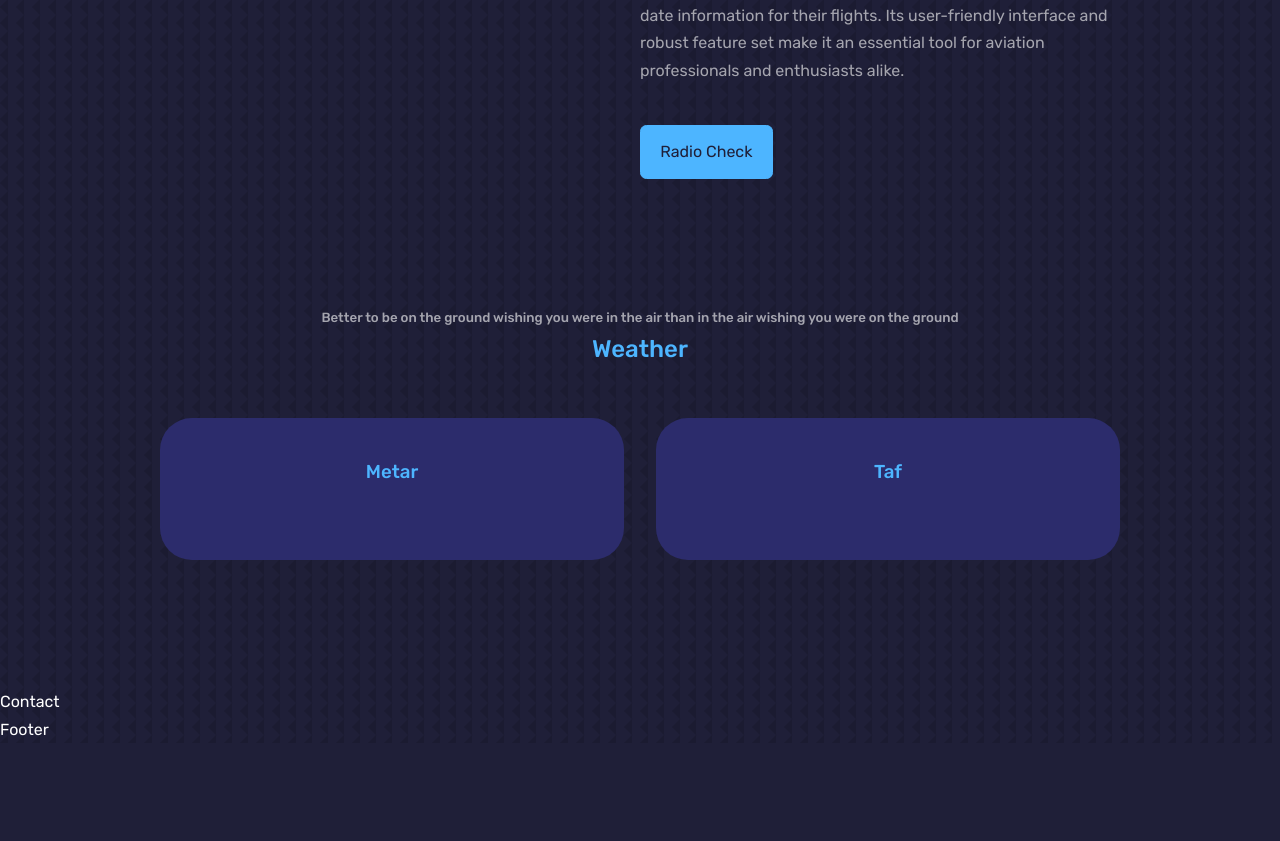
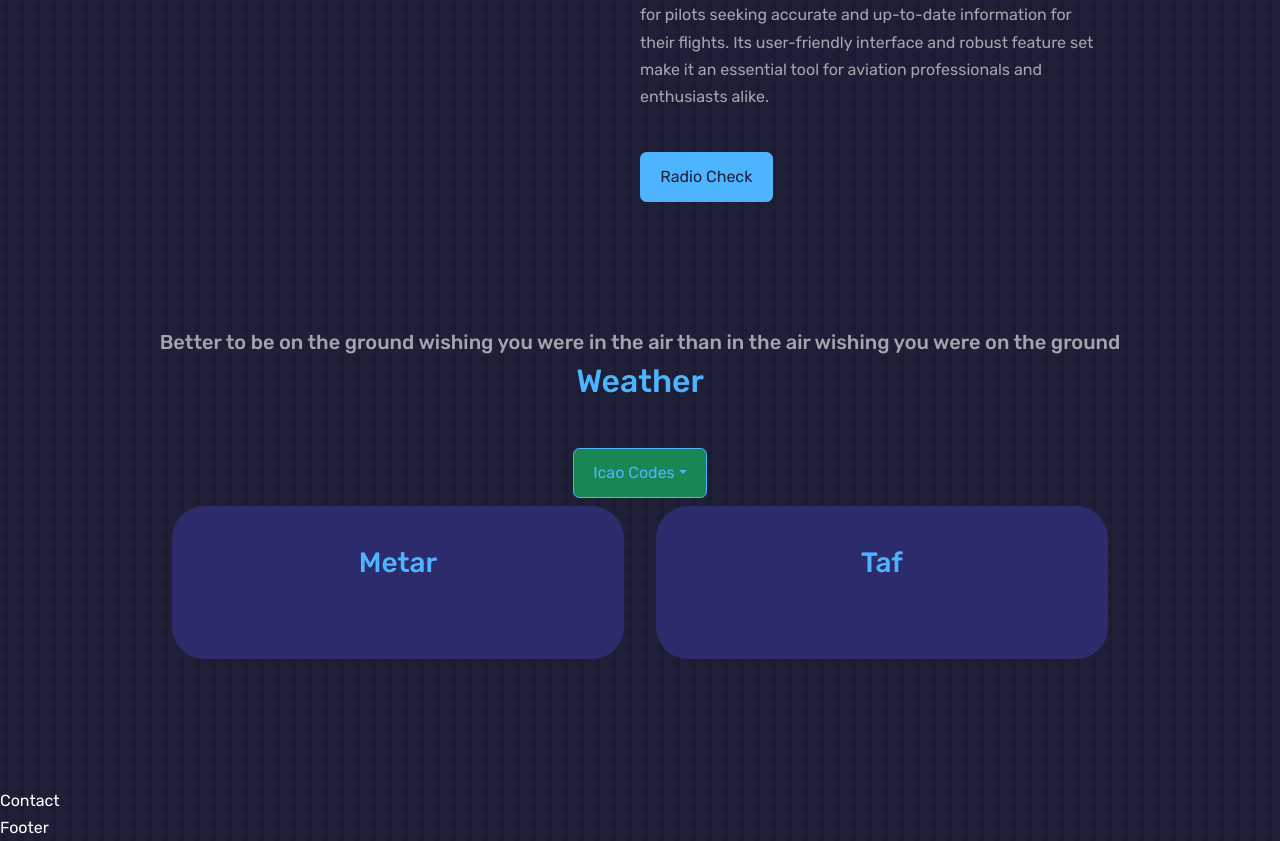
Before and after one commit to Gabbu98/my-flyer-front, a React (Create React App) app: page / in a window 1280 px wide. Shown: the part 1665-2506 px from the top of the page. Before the commit the page ends 2408 px from the top, so only its background shows below. Built offline with nearby package versions, Linux system fonts and the light colour scheme; no server answers.

Commit message:
adding icaoMenu dropdown

```diff
--- a/package.json
+++ b/package.json
@@ -7,8 +7,10 @@
     "@testing-library/react": "^13.4.0",
     "@testing-library/user-event": "^13.5.0",
     "axios": "^1.3.4",
+    "bootstrap": "^5.2.3",
     "http-proxy-middleware": "^2.0.6",
     "react": "^18.2.0",
+    "react-bootstrap-validation": "^0.1.11",
     "react-dom": "^18.2.0",
     "react-icons": "^4.7.1",
     "react-scripts": "^5.0.1",
--- /dev/null
+++ b/src/components/weather/IcaoMenu.jsx
@@ -0,0 +1,23 @@
+import React, { useState } from 'react';
+import 'bootstrap/dist/css/bootstrap.min.css';
+import {Container , Dropdown} from 'react-bootstrap';
+
+function BasicExample() {
+    return (
+    <h5>
+      <Dropdown>
+        <Dropdown.Toggle variant="success" id="dropdown-basic">
+          Icao Codes
+        </Dropdown.Toggle>
+
+        <Dropdown.Menu>
+          <Dropdown.Item href="#/action-1">Action</Dropdown.Item>
+          <Dropdown.Item href="#/action-2">Another action</Dropdown.Item>
+          <Dropdown.Item href="#/action-3">Something else</Dropdown.Item>
+        </Dropdown.Menu>
+      </Dropdown>
+      </h5>
+    );
+  }
+
+  export default BasicExample;
--- a/src/components/weather/Weather.jsx
+++ b/src/components/weather/Weather.jsx
@@ -1,4 +1,5 @@
 import React, { useEffect, useState } from "react";
+import IcaoMenu from "./IcaoMenu";
 import "./Weather.css";
 
 const Weather = () => {
@@ -26,6 +27,8 @@ const Weather = () => {
         wishing you were on the ground
       </h5>
       <h2>Weather</h2>
+      <IcaoMenu/>
+
       <div className="container weather_container">
         <div className="metar">
           <h3>Metar</h3>
--- a/src/index.js
+++ b/src/index.js
@@ -1,5 +1,11 @@
+import React from "react";
 import ReactDOM from "react-dom";
 import App from "./App";
 import './index.css';
 
-ReactDOM.render(<App/>, document.querySelector("#root"))
+const root = ReactDOM.createRoot(document.getElementById('root'));
+root.render(
+    <React.StrictMode>
+        <App/>
+    </React.StrictMode>
+);
```
Also changed, not shown: src/components/weather/IcaoMenu.css (added), 1 other file (tests, documents, lock files or other folders).
